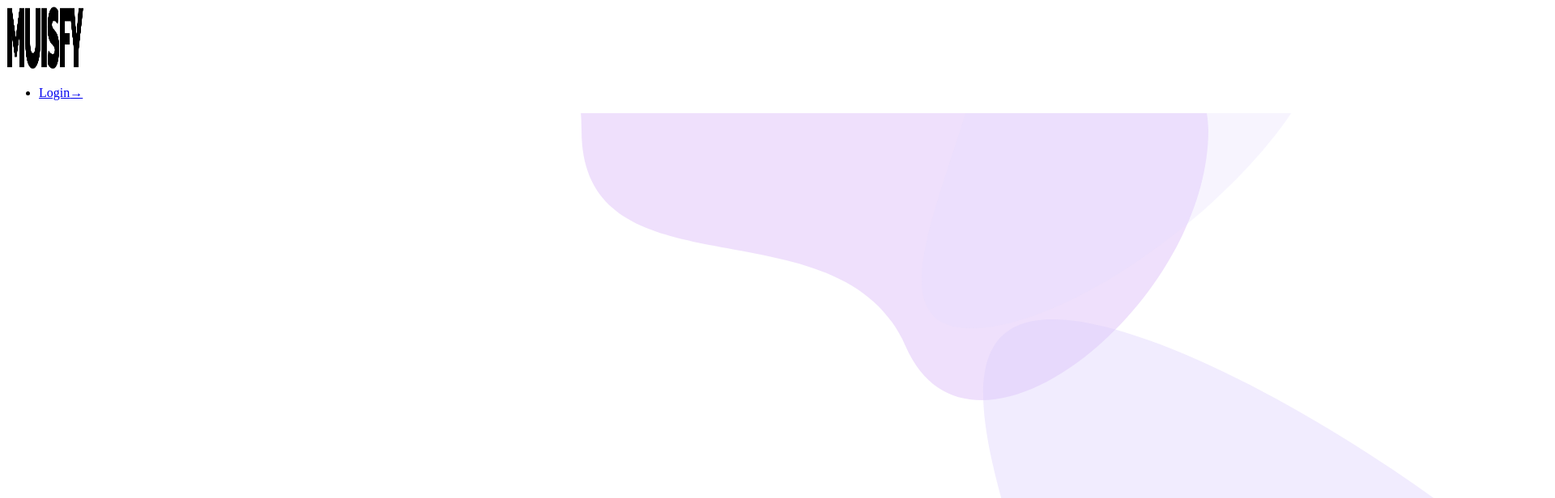
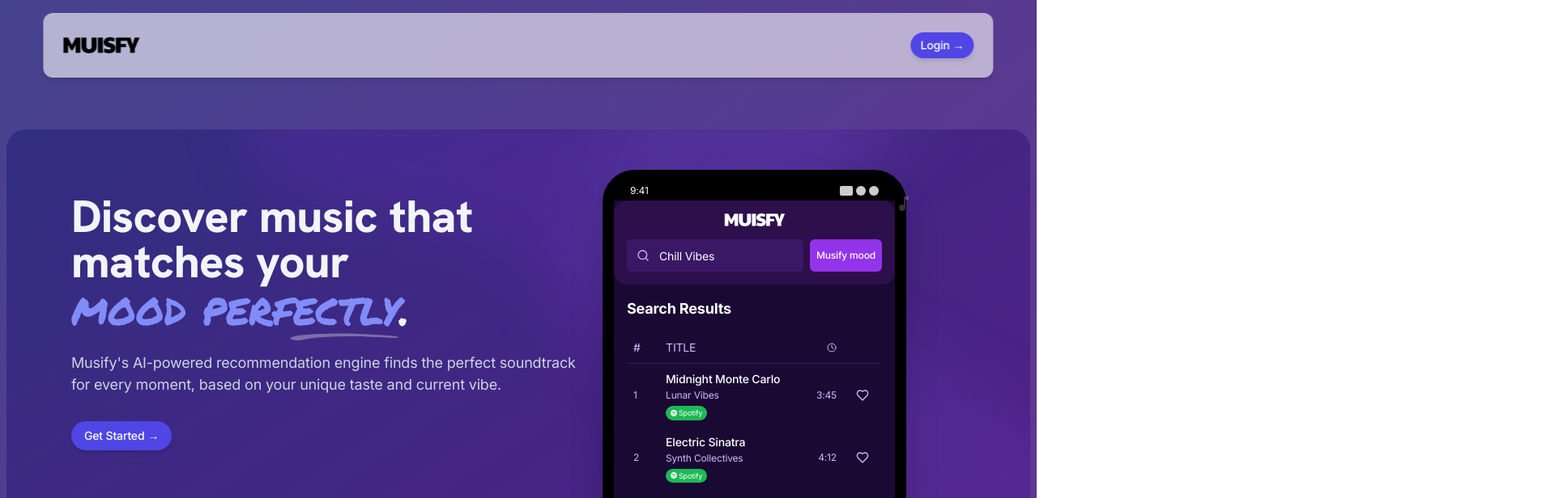
Before and after one commit to sherrythecrimsonberry33/MusicRecommender, a Next.js app in the folder apps/frontend/: page / in a window 1280 px wide. Shown: the top 616 px of the page at 81% size, 1920 px wide, since content can reach past the window. Built offline with nearby package versions, Linux system fonts and the light colour scheme.

Commit message:
main layout issue fixed with local font

```diff
--- /dev/null
+++ b/apps/frontend/app/layout.tsx
@@ -0,0 +1,62 @@
+import './css/style.css'
+
+
+
+import { Inter, Permanent_Marker } from 'next/font/google'
+import localFont from 'next/font/local'
+
+
+
+const inter = Inter({
+  subsets: ['latin'],
+  variable: '--font-inter',
+  display: 'swap'
+})
+
+
+
+const permanent_marker = Permanent_Marker({
+  weight: '400',
+  subsets: ['latin'],
+  variable: '--font-permanent-marker',
+  display: 'swap'
+})
+
+
+
+
+const hkgrotesk = localFont({
+  src: [
+    {
+      path: '../public/fonts/HKGrotesk-Medium.woff2',
+      weight: '500',
+    },
+    {
+      path: '../public/fonts/HKGrotesk-ExtraBold.woff2',
+      weight: '800',
+    },
+  ],
+  variable: '--font-hkgrotesk',
+  display: 'swap',
+})
+
+export const metadata = {
+  title: 'Create Musify App',
+  description: 'Generated by next.js',
+}
+
+export default function RootLayout({
+  children,
+}: {
+  children: React.ReactNode
+}) {
+  return (
+    <html lang="en">
+      <body className={`${inter.variable} ${permanent_marker.variable} ${hkgrotesk.variable} font-inter antialiased bg-white text-slate-800 tracking-tight`}>
+        <div className="flex flex-col min-h-screen overflow-hidden">
+          {children}
+        </div>
+      </body>
+    </html>
+  )
+}
```
